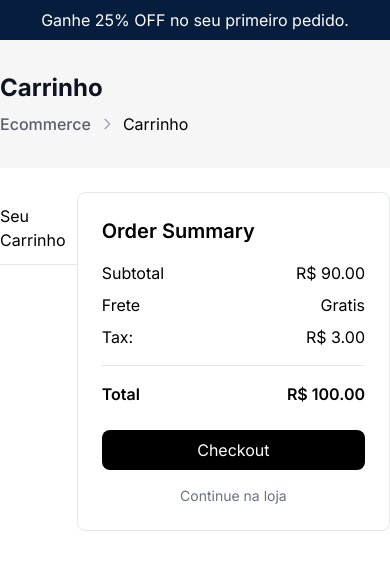
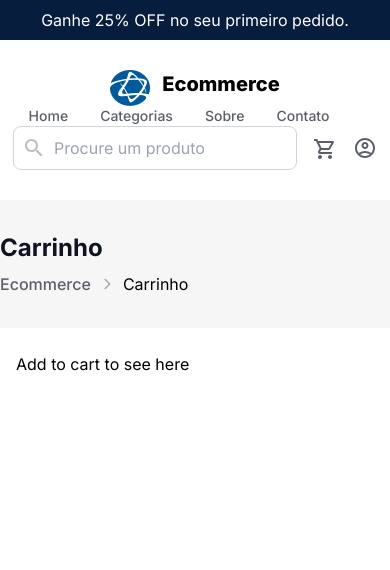
Before and after one commit to omateusamaral/gbi--frontend, a Next.js app: page /cart in a window 390 px wide. Shown: the top 570 px of the page. Built offline with nearby package versions, Linux system fonts and the light colour scheme.

Commit message:
fix: pagination  and finished cart

```diff
--- a/src/app/cart/page.tsx
+++ b/src/app/cart/page.tsx
@@ -3,8 +3,22 @@ import Link from 'next/link';
 import BreadCrumb from '../components/BreadCrumb/BreadCrumb';
 import Header from '../components/Header/Header';
 import ProductCardList from '../components/ProductCartList/ProductCartList';
+import { useContext, useMemo } from 'react';
+import { CartContext } from '../contexts/cart/cart.context';
 
 export default function Cart() {
+  const context = useContext(CartContext);
+
+  const subTotal = useMemo(() => {
+    if (!context) {
+      return 0;
+    }
+    return context.products.reduce((prevValue, currentValue) => {
+      return (
+        Number(prevValue) + Number(currentValue.price) * currentValue.quantity
+      );
+    }, 0);
+  }, [context]);
   return (
     <>
       <Header />
@@ -17,14 +31,18 @@ export default function Cart() {
         ]}
         title='Carrinho'
       />
-      <section className='container flex flex-row justify-between mt-6'>
+      <section className='container flex flex-col  lg:flex-row justify-between mt-6 px-4'>
+        {context?.products.length === 0 ? (
+          <p>Add to cart to see here</p>
+        ) : (
+          <>
             <ProductCardList />
 
             <div className='bg-white p-6 rounded-lg border max-w-sm w-full'>
               <h2 className='text-xl font-semibold mb-4'>Order Summary</h2>
               <div className='flex justify-between mb-2'>
                 <span>Subtotal</span>
-            <span>R$ 90.00</span>
+                <span>R$ {Math.round(subTotal)} </span>
               </div>
               <div className='flex justify-between mb-2'>
                 <span>Frete</span>
@@ -37,7 +55,7 @@ export default function Cart() {
               <hr className='mb-4' />
               <div className='flex justify-between font-semibold mb-6'>
                 <span>Total</span>
-            <span>R$ 100.00</span>
+                <span>R$ {Math.round(subTotal) + 3}</span>
               </div>
               <button className='bg-black text-white w-full py-2 rounded-lg hover:bg-gray-800'>
                 Checkout
@@ -49,6 +67,8 @@ export default function Cart() {
                 Continue na loja
               </Link>
             </div>
+          </>
+        )}
       </section>
     </>
   );
--- a/src/app/components/Header/Header.tsx
+++ b/src/app/components/Header/Header.tsx
@@ -3,17 +3,21 @@ import ProductFilterInput from '../ProductFilterInput/ProductFilterInput';
 import ShoppingCartOutlinedIcon from '@mui/icons-material/ShoppingCartOutlined';
 import AccountCircleOutlinedIcon from '@mui/icons-material/AccountCircleOutlined';
 import Link from 'next/link';
+import { Badge } from '@mui/material';
+import { useContext } from 'react';
+import { CartContext } from '@gbi/app/contexts/cart/cart.context';
 
 export default function Header() {
+  const context = useContext(CartContext);
   return (
-    <div className='lg:flex hidden flex-row  w-full h-20 px-12 '>
+    <div className='flex  flex-col xl:flex-row  h-40 items-center justify-center xl:h-20  '>
       <div className='flex flex-row items-center'>
         <Link href='/' className='flex flex-row'>
           <Image alt='logo' src='/logo.png' width={40} height={35} />
           <p className='font-extrabold text-xl ml-3'>Ecommerce</p>
         </Link>
       </div>
-      <div className='flex flex-row items-center mx-96'>
+      <div className='flex flex-row items-center mx-0 lg:mx-96'>
         <p className='text-[#5C5F6A] font-medium text-sm mr-8'>Home</p>
         <p className='text-[#5C5F6A] font-medium text-sm mr-8'>Categorias</p>
         <p className='text-[#5C5F6A] font-medium text-sm mr-8'>Sobre</p>
@@ -22,8 +26,10 @@ export default function Header() {
 
       <div className='flex flex-row items-center'>
         <ProductFilterInput />
-        <Link href='/cart'>
-          <ShoppingCartOutlinedIcon htmlColor='#5C5F6A' className='mx-4' />
+        <Link href='/cart' className='mx-4'>
+          <Badge badgeContent={context?.products.length} color='primary'>
+            <ShoppingCartOutlinedIcon htmlColor='#5C5F6A' />
+          </Badge>
         </Link>
         <AccountCircleOutlinedIcon htmlColor='#5C5F6A' />
       </div>
--- a/src/app/components/Pagination/Pagination.tsx
+++ b/src/app/components/Pagination/Pagination.tsx
@@ -12,12 +12,29 @@ export default function Pagination({ isLoading, quantity }: any) {
       context.setCurrentPage(page);
     }
   }
+
+  function handleBeforeCurrentPage() {
+    if (!context || context.pagination.currentPage === 1) {
+      return;
+    }
+
+    context.setCurrentPage(context.pagination.currentPage - 1);
+  }
+
+  function handleNextCurrentPage() {
+    if (!context || context?.pagination.currentPage === pages.at(-1)) {
+      return;
+    }
+
+    context.setCurrentPage(context.pagination.currentPage + 1);
+  }
   return (
     <div className='flex justify-center my-6'>
       <nav className='inline-flex -space-x-px'>
         <button
           type='button'
           disabled={context?.pagination.currentPage === 1}
+          onClick={handleBeforeCurrentPage}
           className='relative inline-flex items-center px-4 py-2 text-sm font-medium text-gray-500 bg-white border border-gray-300 rounded-l-lg hover:bg-gray-100 focus:z-10 focus:ring-2 focus:ring-blue-500 focus:ring-offset-2'
         >
           <ArrowBackIosOutlinedIcon fontSize='small' />
@@ -41,7 +58,7 @@ export default function Pagination({ isLoading, quantity }: any) {
 
         <button
           type='button'
-          onClick={() => handleToPage(context?.pagination.currentPage ?? 1)}
+          onClick={handleNextCurrentPage}
           disabled={context?.pagination.currentPage === pages.at(-1)}
           className='relative inline-flex items-center px-4 py-2 text-sm font-medium text-gray-500 bg-white border border-gray-300 rounded-r-lg hover:bg-gray-100 focus:z-10 focus:ring-2 focus:ring-blue-500 focus:ring-offset-2'
         >
--- a/src/app/components/ProductCartList/ProductCartList.tsx
+++ b/src/app/components/ProductCartList/ProductCartList.tsx
@@ -2,18 +2,56 @@ import Image from 'next/image';
 import CloseRoundedIcon from '@mui/icons-material/CloseRounded';
 import RemoveRoundedIcon from '@mui/icons-material/RemoveRounded';
 import AddRoundedIcon from '@mui/icons-material/AddRounded';
-import { useContext } from 'react';
+import { useContext, useMemo } from 'react';
 import { CartContext } from '@gbi/app/contexts/cart/cart.context';
 export default function ProductCardList() {
   const context = useContext(CartContext);
-  console.log(`asa`, context?.products);
+
+  function handleChangeQuantity(
+    productId: string,
+    event: 'increase' | 'decrease' | 'delete'
+  ) {
+    if (!context) {
+      return;
+    }
+
+    const productToUpdateIndex = context.products.findIndex(
+      (product) => product.id === productId
+    );
+
+    if (productToUpdateIndex === -1) {
+      return;
+    }
+
+    switch (event) {
+      case 'increase':
+        context.products[productToUpdateIndex].quantity =
+          context.products[productToUpdateIndex].quantity + 1;
+        break;
+
+      case 'decrease':
+        context.products[productToUpdateIndex].quantity =
+          context.products[productToUpdateIndex].quantity - 1;
+
+        break;
+
+      default:
+        context.products = context.products.filter(
+          (product) => product.id !== productId
+        );
+        break;
+    }
+
+    return context.setProducts([...context.products]);
+  }
+
   return (
-    <div>
+    <div className='py-2'>
       <h3 className='py-3 border-b-[1px]'>Seu Carrinho</h3>
       <div className='max-h-60 overflow-y-auto'>
         {context?.products.map((product) => (
           <div
-            className='py-8 flex flex-row items-center justify-between '
+            className='py-8 flex flex-row items-center justify-between px-4'
             key={product.id}
           >
             <Image
@@ -28,24 +66,37 @@ export default function ProductCardList() {
               }}
             />
 
-            <p className='font-medium text-[#0E1422] pl-4 mr-40'>
+            <p className='font-medium text-[#0E1422] pl-4 mr-40 w-96'>
               {product.title}
             </p>
 
-            <div className='font-medium text-[#0E1422] mx-4'>R$75.00</div>
+            <div className='font-medium text-[#0E1422] mx-4'>
+              R$ {product.price}
+            </div>
 
             <div className='flex flex-row items-center bg-white border border-gray-300 rounded-lg py-1 px-2 mr-6'>
-              <button type='button'>
+              <button
+                type='button'
+                onClick={() => handleChangeQuantity(product.id, 'decrease')}
+              >
                 <RemoveRoundedIcon fontSize='small' color='disabled' />
               </button>
 
               <p className='mx-4'>{product.quantity}</p>
 
-              <button type='button'>
+              <button
+                type='button'
+                onClick={() => handleChangeQuantity(product.id, 'increase')}
+              >
                 <AddRoundedIcon fontSize='small' color='disabled' />
               </button>
             </div>
-            <CloseRoundedIcon color='disabled' />
+            <button
+              type='button'
+              onClick={() => handleChangeQuantity(product.id, 'delete')}
+            >
+              <CloseRoundedIcon color='disabled' />
+            </button>
           </div>
         ))}
       </div>
--- a/src/app/contexts/product/ProductContextProvider.tsx
+++ b/src/app/contexts/product/ProductContextProvider.tsx
@@ -4,12 +4,10 @@ import { ProductContext, ITEMS_PER_PAGE } from './product.context';
 
 interface CardContextProviderProps {
   children: ReactNode;
-  countProducts: number | undefined;
 }
 
 export default function ProductContextProvider({
   children,
-  countProducts,
 }: CardContextProviderProps) {
   const [currentPage, setCurrentPage] = useState<number>(1);
   const [debouncedValue, setSearchProduct] = useDebounceValue('', 500);
@@ -19,7 +17,6 @@ export default function ProductContextProvider({
     <ProductContext.Provider
       value={{
         pagination: {
-          totalPages: Math.ceil((countProducts ?? 1) / ITEMS_PER_PAGE),
           currentPage: currentPage,
         },
         searchProduct: debouncedValue,
--- a/src/app/contexts/product/product.context.ts
+++ b/src/app/contexts/product/product.context.ts
@@ -3,7 +3,6 @@ export const ITEMS_PER_PAGE = 9;
 
 interface Pagination {
   currentPage: number;
-  totalPages: number;
 }
 
 interface ProductContextType {
```
Also changed, not shown: src/app/page.tsx (+2 -7 lines). Lines whose indentation alone changed are shown as unchanged.
